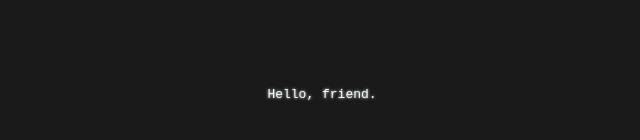
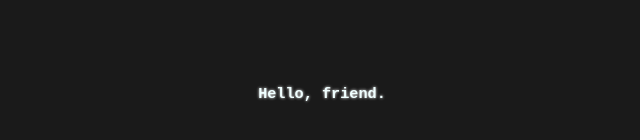
Before and after one commit to robxrd/novel-app, a React (Create React App) app: page / in a window 1280 px wide. Shown: the part 206-346 px from the top of the page, without its empty margins (318-958 px from the left). Built offline with nearby package versions, Linux system fonts and the light colour scheme.

Commit message:
add onClick event

```diff
--- a/src/components/Quote.js
+++ b/src/components/Quote.js
@@ -1,12 +1,16 @@
+import * as React from 'react'
 import story from "../story.json"
 
-function Quote() {
+const {useState} = React
 
-    return(
-        <div className="quote">
-            {story[1]}
+export default function Quote() {
+    const [i, nextQuote] = useState(1)
+
+    return (
+        <div className="quote" onClick={() => {
+            nextQuote(i + 1)
+        }}>
+            <h3>{story[i]}</h3>
         </div>
     )
 }
-
-export default Quote
--- a/src/story.json
+++ b/src/story.json
@@ -3,5 +3,9 @@
     "2": "How Are you?",
     "3": "It's cold out here.",
     "4": "I was hoping you could help me.",
-    "5": "I'm really hoping this code works."
+    "5": "I'm really hoping this code works.",
+    "6": "Well it looks like it does work.",
+    "7": "It feels quite nice, one could say.",
+    "8": "Now I just need a good story to tell.",
+    "9": "Got any ideas?"
 }
```
Also changed, not shown: 1 other file (tests, documents, lock files or other folders).
